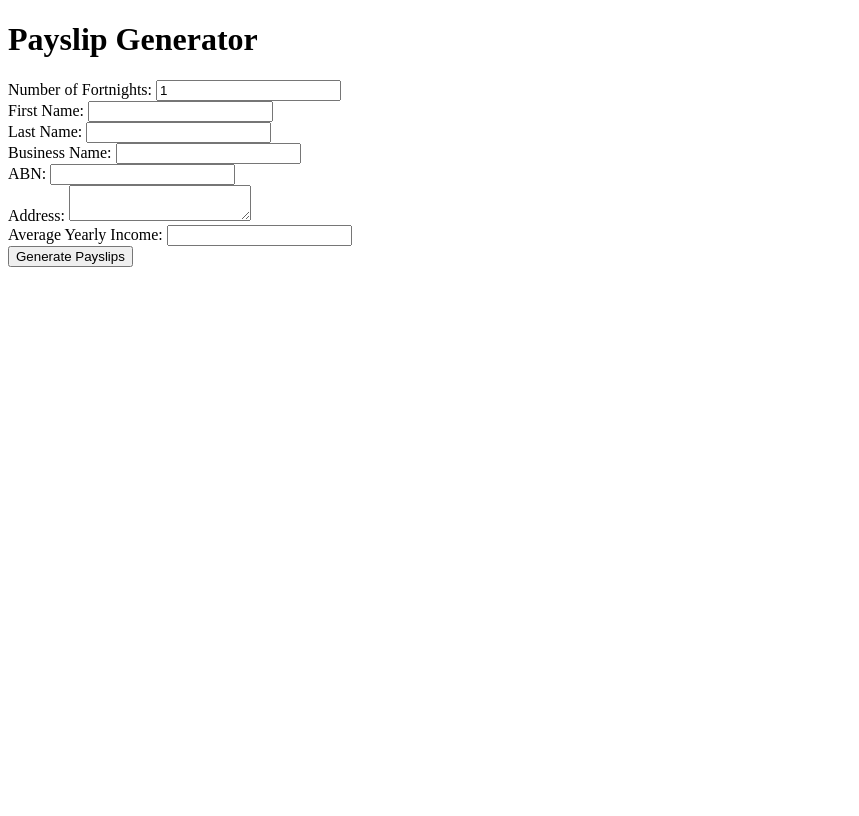
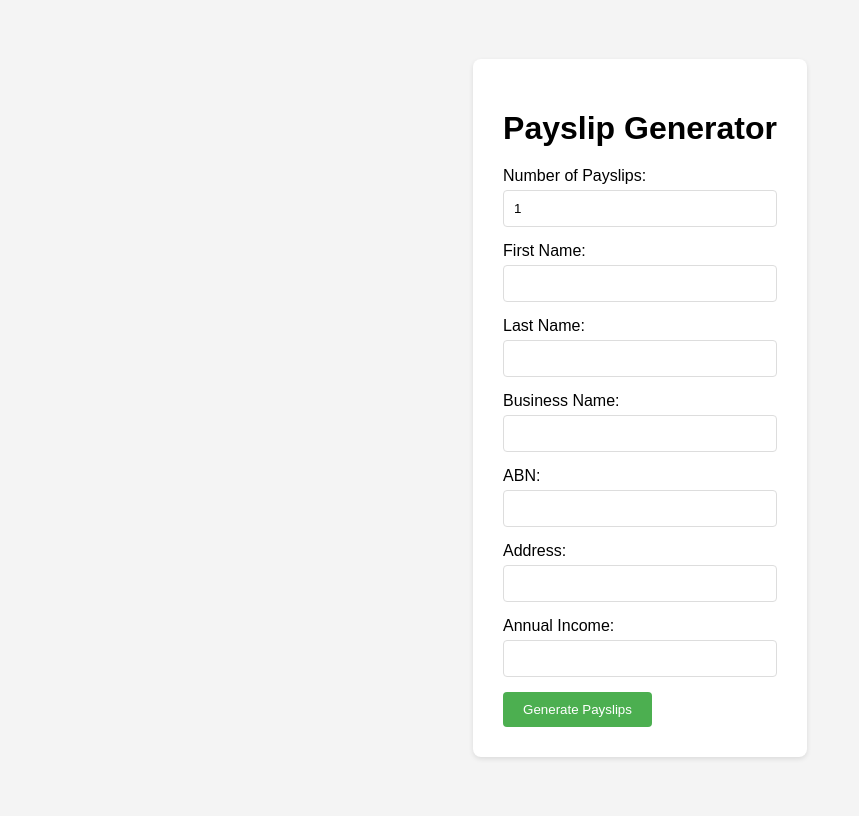
Before and after one commit to slimbillgates/payslip-generator, a Flask app: page / in a window 1280 px wide. Shown: the whole page, without its empty margins (0-859 px from the left). Before the commit the page ends 267 px from the top, so only its background shows below. Run offline with Flask 3, Linux system fonts and the light colour scheme.

Commit message:
Update payslip_form.html

```diff
--- a/templates/payslip_form.html
+++ b/templates/payslip_form.html
@@ -1,21 +1,81 @@
-
 <!DOCTYPE html>
 <html>
 <head>
     <title>Payslip Generator</title>
+    <style>
+        body {
+            font-family: Arial, sans-serif;
+            display: flex;
+            justify-content: center; /* Horizontally center */
+            align-items: center; /* Vertically center */
+            min-height: 100vh; /* Full viewport height */
+            background-color: #f4f4f4;
+        }
+
+        .form-container {
+            background-color: white;
+            padding: 30px;
+            border-radius: 8px;
+            box-shadow: 0 2px 5px rgba(0, 0, 0, 0.1); /* Subtle shadow */
+        }
+
+        h1 {
+            text-align: center;
+            margin-bottom: 20px;
+        }
+
+        label {
+            display: block;
+            margin-bottom: 5px;
+        }
+
+        input[type="text"],
+        input[type="number"] {
+            width: 100%;
+            padding: 10px;
+            margin-bottom: 15px;
+            border: 1px solid #ddd;
+            border-radius: 4px;
+            box-sizing: border-box;
+        }
+
+        input[type="submit"] {
+            background-color: #4CAF50;
+            color: white;
+            padding: 10px 20px;
+            border: none;
+            border-radius: 4px;
+            cursor: pointer;
+        }
+    </style>
 </head>
 <body>
-    <h1>Payslip Generator</h1>
+    <div class="form-container">
+        <h1>Payslip Generator</h1>
+        <form method="POST" action="/">
+            <label for="num_payslips">Number of Payslips:</label>
+            <input type="number" id="num_payslips" name="num_payslips" min="1" value="1" required><br>
 
-    <form method="POST">
-        Number of Fortnights: <input type="number" name="num_payslips" min="1" value="1"><br>
-        First Name: <input type="text" name="first_name" required><br>
-        Last Name: <input type="text" name="last_name" required><br>
-        Business Name: <input type="text" name="business_name" required><br>
-        ABN: <input type="text" name="abn" required><br>
-        Address: <textarea name="address" required></textarea><br>
-        Average Yearly Income: <input type="number" name="annual_income" required><br>
-        <input type="submit" value="Generate Payslips">
-    </form>
+            <label for="first_name">First Name:</label>
+            <input type="text" id="first_name" name="first_name" required><br>
+
+            <label for="last_name">Last Name:</label>
+            <input type="text" id="last_name" name="last_name" required><br>
+
+            <label for="business_name">Business Name:</label>
+            <input type="text" id="business_name" name="business_name" required><br>
+
+            <label for="abn">ABN:</label>
+            <input type="text" id="abn" name="abn" required><br>
+
+            <label for="address">Address:</label>
+            <input type="text" id="address" name="address" required><br>
+
+            <label for="annual_income">Annual Income:</label>
+            <input type="number" id="annual_income" name="annual_income" min="0" required><br>
+
+            <input type="submit" value="Generate Payslips">
+        </form>
+    </div>
 </body>
 </html>
```
